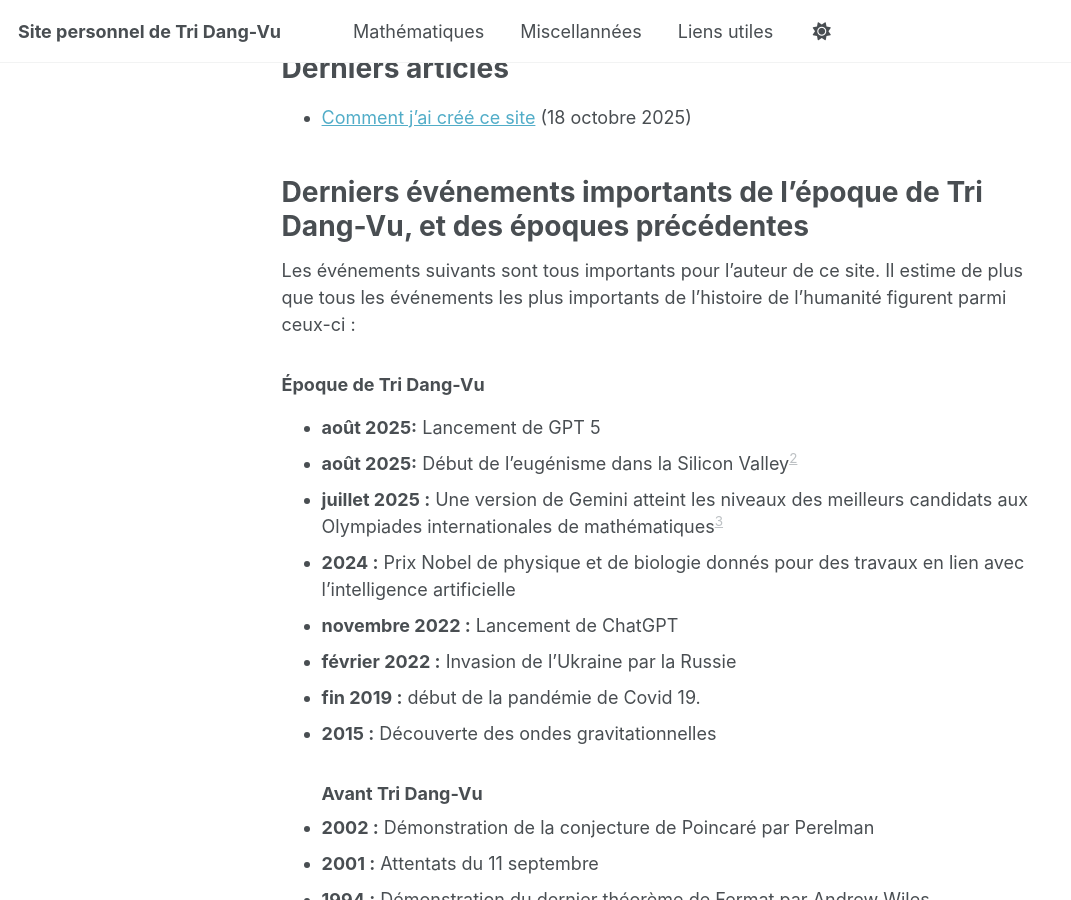
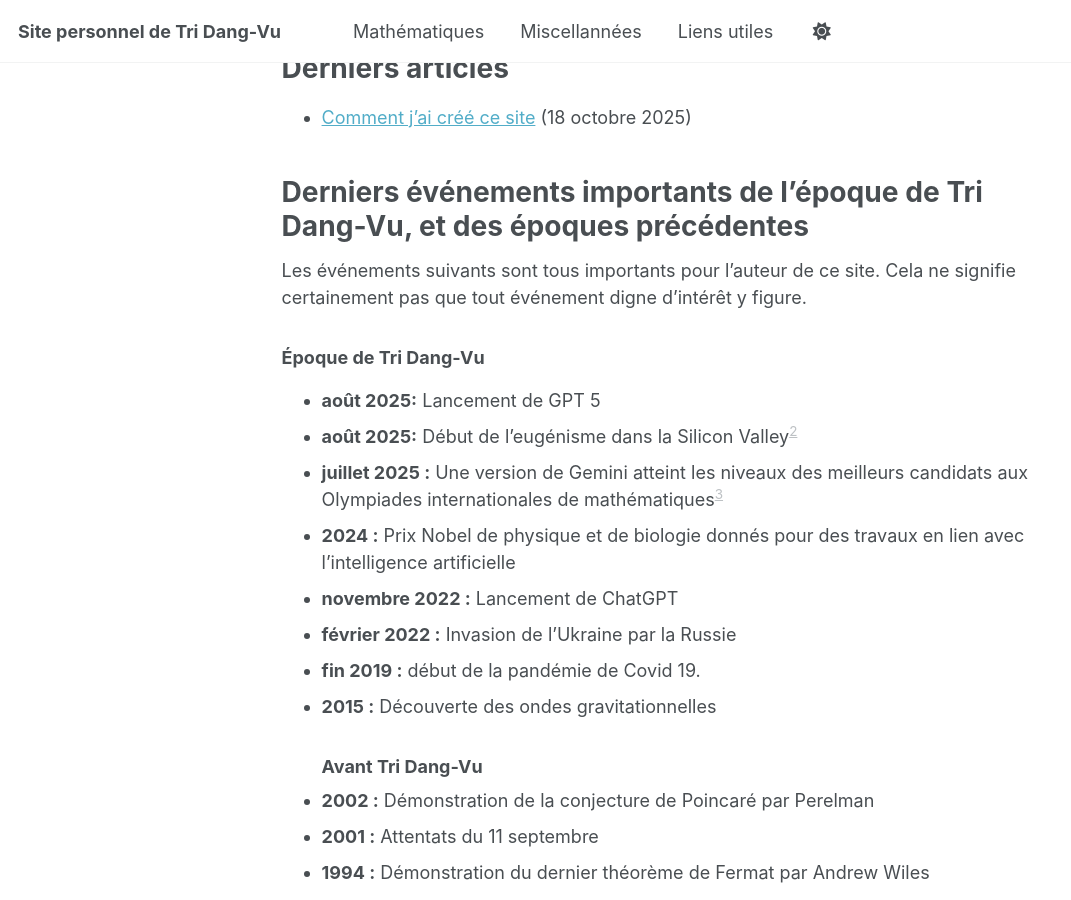
Before and after one commit to tridangvu/tridangvu.github.io, a Jekyll site: the page built from index.md, in a window 1280 px wide and 900 px high, scrolled down 379 px. Shown: the whole window, without its empty margins (0-1071 px from the left). Built offline with Jekyll 4.4.1, drawn with Linux system fonts in a browser that asks for light colours; a script that is not in the unit is left out.

Commit message:
Update index.md

```diff
--- a/index.md
+++ b/index.md
@@ -20,7 +20,7 @@ Ses préoccupations essentielles sont de chercher à comprendre le monde qui l'e
 <br><br>
 
 # Derniers événements importants de l'époque de Tri Dang-Vu, et des époques précédentes
-Les événements suivants sont tous importants pour l'auteur de ce site. Il estime de plus que tous les événements les plus importants de l'histoire de l'humanité figurent parmi ceux-ci :
+Les événements suivants sont tous importants pour l'auteur de ce site. Cela ne signifie certainement pas que tout événement digne d'intérêt y figure.
 ### Époque de Tri Dang-Vu
 - **août 2025:** Lancement de GPT 5
 - **août 2025:** Début de l'eugénisme dans la Silicon Valley[^2]
```
